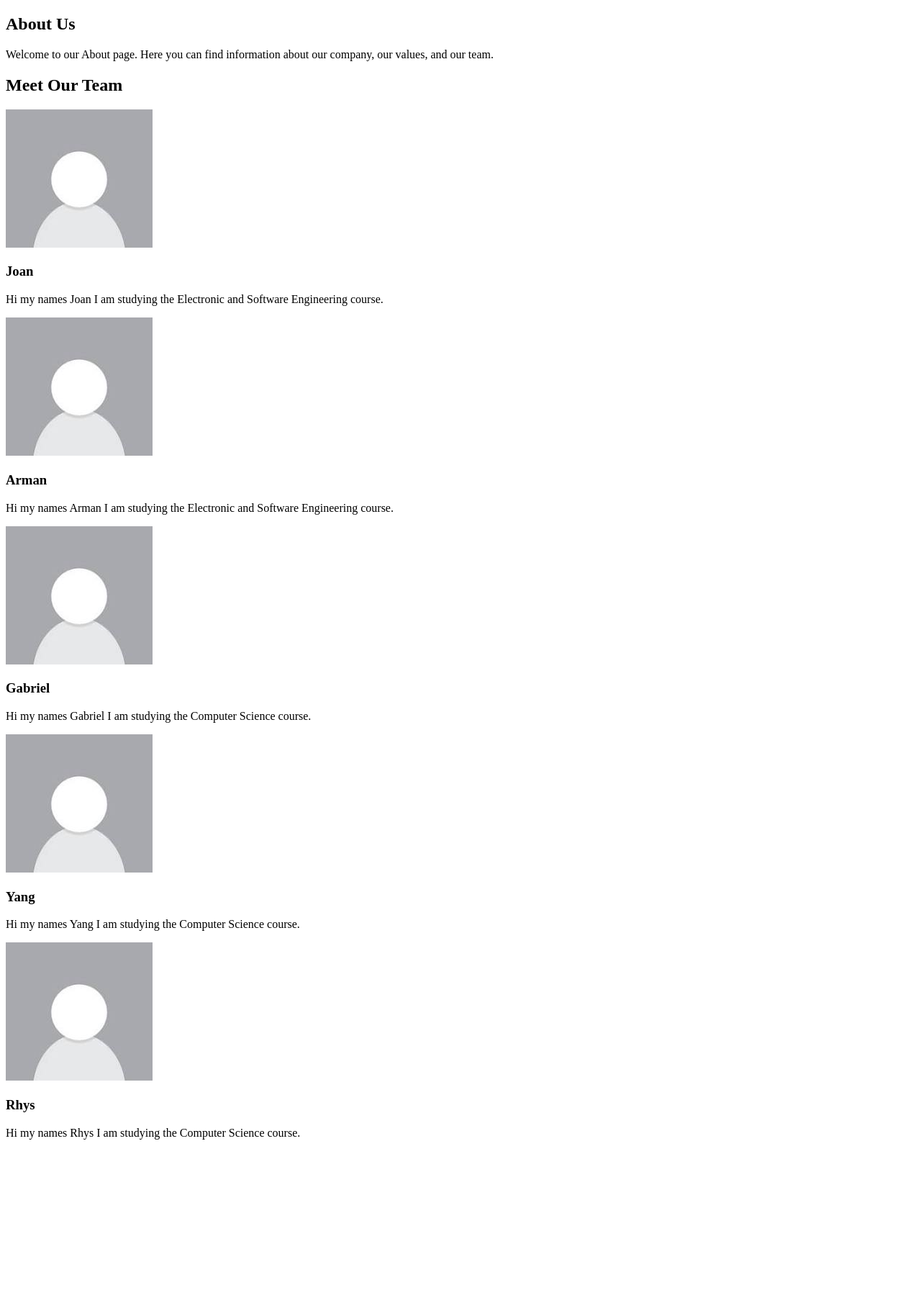
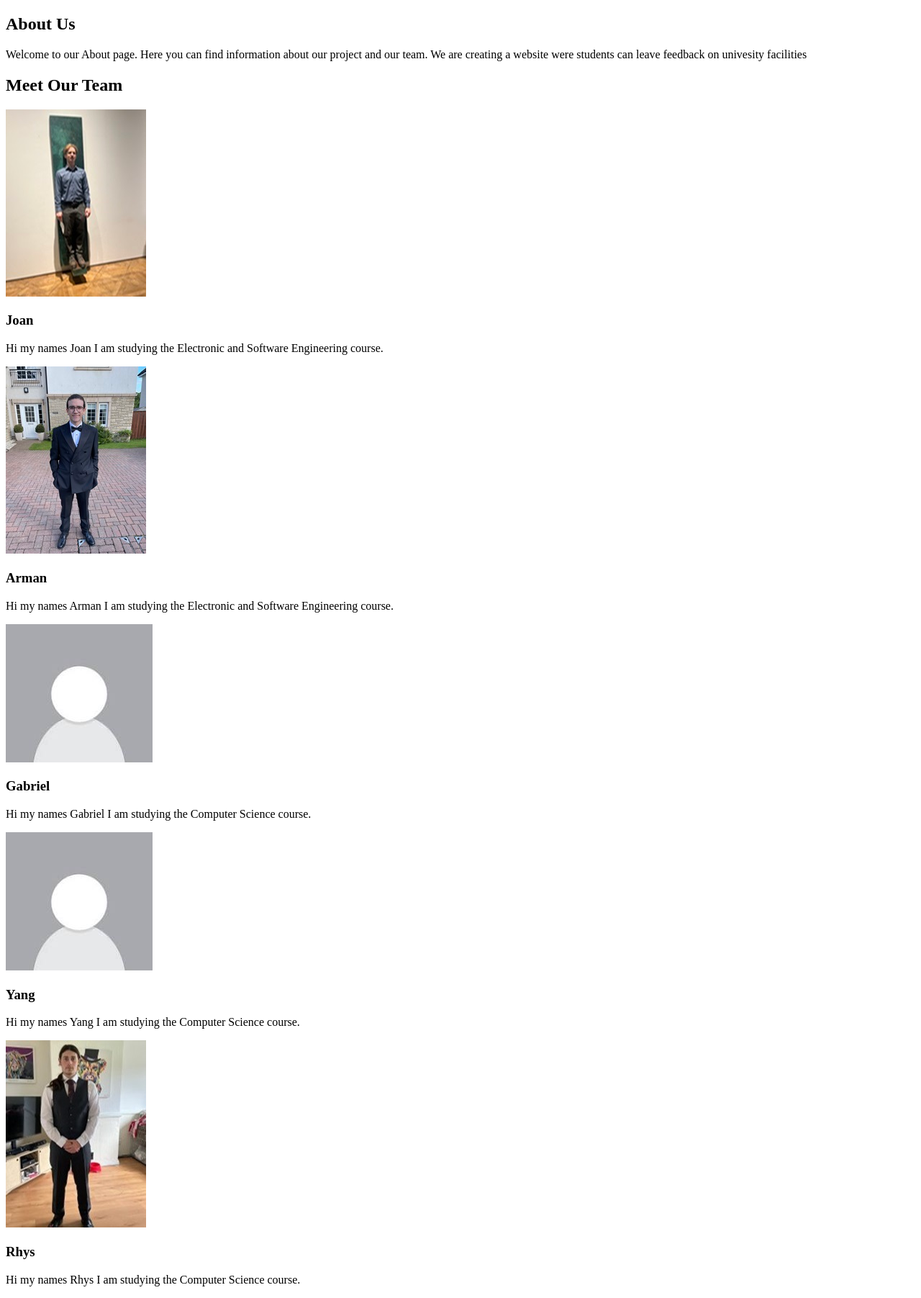
Before and after one commit to CyberNFS/Utility, a Django app: page /about/ in a window 1280 px wide. Shown: the part 58-1861 px from the top of the page at 72% size. Before the commit the page ends 1641 px from the top, so only its background shows below. Run offline with Django 3.2, Linux system fonts and the light colour scheme.

Commit message:
AboutPage With Images TBC

```diff
--- a/Website/templates/Review/about.html
+++ b/Website/templates/Review/about.html
@@ -5,7 +5,8 @@
   <div class="about-section">
     <h2>About Us</h2>
     <p>
-      Welcome to our About page. Here you can find information about our company, our values, and our team.
+      Welcome to our About page. Here you can find information about our project and our team.
+      We are creating a website were students can leave feedback on univesity facilities
     </p>
     <!-- ... other content ... -->
   </div>
@@ -17,7 +18,7 @@
 
       <!-- Team Member -->
       <div class="team-member">
-        <img src="{% static 'images/placeholder.jpg' %}" alt="Member 1" class="team-photo">
+        <img src="{% static 'images/Joan.jpg' %}" alt="Picture of Joan" class="team-photo">
         <div class="member-info">
           <h3>Joan</h3>
           <p>Hi my names Joan I am studying the Electronic and Software Engineering course.</p>
@@ -26,7 +27,7 @@
 
       <!-- Repeat for each team member -->
       <div class="team-member">
-        <img src="{% static 'images/placeholder.jpg' %}" alt="Member 2" class="team-photo">
+        <img src="{% static 'images/Arman.jpg' %}" alt="Picture of Arman" class="team-photo">
         <div class="member-info">
           <h3>Arman</h3>
           <p>Hi my names Arman I am studying the Electronic and Software Engineering course.</p>
@@ -34,7 +35,7 @@
       </div>
 
       <div class="team-member">
-        <img src="{% static 'images/placeholder.jpg' %}" alt="Member 1" class="team-photo">
+        <img src="{% static 'images/placeholder.jpg' %}" alt="Picture of Gabriel" class="team-photo">
         <div class="member-info">
           <h3>Gabriel</h3>
           <p>Hi my names Gabriel I am studying the Computer Science course.</p>
@@ -42,7 +43,7 @@
       </div>
 
       <div class="team-member">
-        <img src="{% static 'images/placeholder.jpg' %}" alt="Member 1" class="team-photo">
+        <img src="{% static 'images/placeholder.jpg' %}" alt="Picture of Yang" class="team-photo">
         <div class="member-info">
           <h3>Yang</h3>
           <p>Hi my names Yang I am studying the Computer Science course.</p>
@@ -50,7 +51,7 @@
       </div>
 
       <div class="team-member">
-        <img src="{% static 'images/placeholder.jpg' %}" alt="Member 1" class="team-photo">
+        <img src="{% static 'images/Rhys.jpg' %}" alt="Picture of Rhys" class="team-photo">
         <div class="member-info">
           <h3>Rhys</h3>
           <p>Hi my names Rhys I am studying the Computer Science course.</p>
```
Also changed, not shown: Website/static/images/Arman.JPG (added), Website/static/images/Joan.jpg (added), Website/static/images/Rhys.jpg (added).
